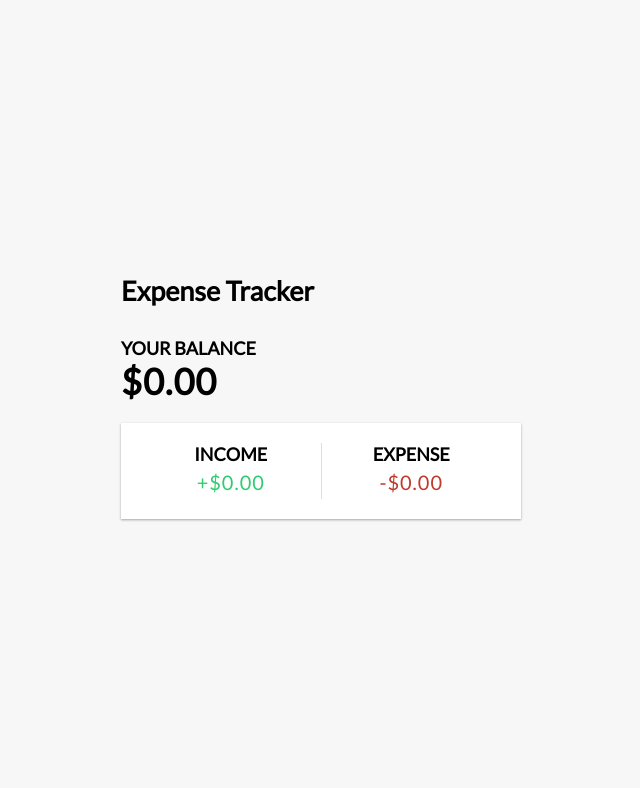
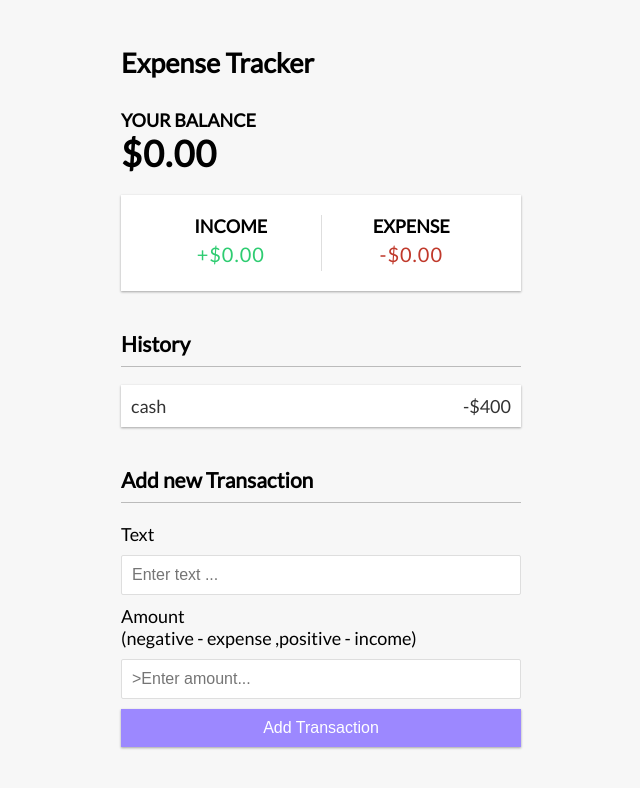
Before and after one commit to dhoumaima/expense-tracker, a React (Create React App) app: page / in a window 1280 px wide. Shown: the top 788 px of the page, without its empty margins (319-959 px from the left). Built offline with nearby package versions, Linux system fonts and the light colour scheme.

Commit message:
transaction

```diff
--- a/src/App.js
+++ b/src/App.js
@@ -2,6 +2,8 @@ import './App.css';
 import Header from './components/Header';
 import Balance from './components/Balance';
 import IncomeExpenses from './components/IncomeExpenses';
+import TransactionList from './components/TransactionList';
+import AddTransaction from './components/AddTransaction';
 function App() {
   return (
     <div className="App">
@@ -9,6 +11,8 @@ function App() {
       <div className='container'>
         <Balance/>
         <IncomeExpenses/>
+        <TransactionList/>
+        <AddTransaction></AddTransaction>
       </div>
     </div>
   );
--- /dev/null
+++ b/src/components/AddTransaction.js
@@ -0,0 +1,24 @@
+import React from 'react'
+
+const AddTransaction = () => {
+  return (
+    <div>
+      <h3>Add new Transaction</h3>
+      <form>
+        <div className='form-control'>
+            <label for="text">Text</label>
+            <input type='text' placeholder='Enter text ...'/>
+        </div>
+        <div className='form-control'>
+            <label for='amount'>Amount <br></br>
+                (negative - expense ,positive - income)
+            </label>
+            <input type='number' placeholder='>Enter amount...'/>
+        </div>
+        <button className='btn'>Add Transaction</button>
+      </form>
+    </div>
+  )
+}
+
+export default AddTransaction
--- /dev/null
+++ b/src/components/TransactionList.js
@@ -0,0 +1,16 @@
+import React from 'react'
+
+const TransactionList = () => {
+  return (
+    <div>
+      <h3>History</h3>
+      <ul id='list' className='list'>
+        <li>
+            cash <span>-$400</span><button className='delete-btn'>x</button>
+        </li>
+      </ul>
+    </div>
+  )
+}
+
+export default TransactionList
```
